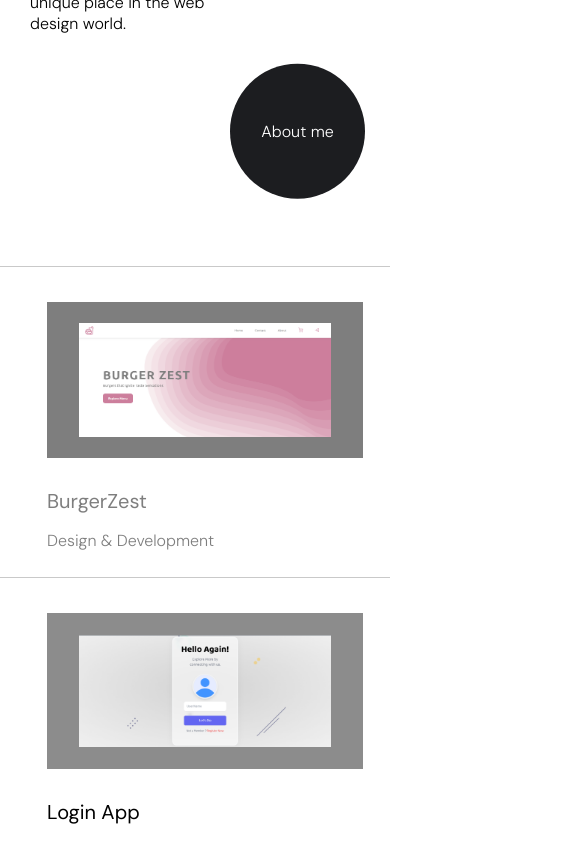
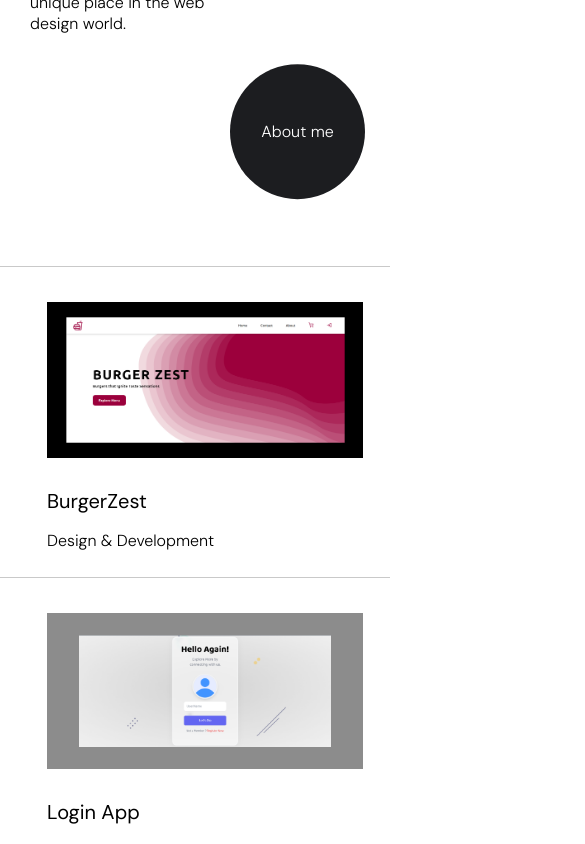
Before and after one commit to codex3616/portfoliofrontend.github.io, a React (Create React App) app: page / in a window 390 px wide. In both pictures the pointer is over the element 195 px from the left and 1644 px from the top of the page. Shown: the part 1222-2066 px from the top of the page, 585 px wide, since content can reach past the window. Built offline with nearby package versions, Linux system fonts and the light colour scheme.

Commit message:
project hover and footer curve

```diff
--- a/src/components/Home/innerComp/Projects/singleProject/styles.module.scss
+++ b/src/components/Home/innerComp/Projects/singleProject/styles.module.scss
@@ -41,7 +41,7 @@
   }
 
   &:hover {
-    opacity: 0.5;
+    opacity: 0.8;
 
     h2 {
       transform: translateX(-10px);
@@ -91,6 +91,11 @@
       flex-direction: column !important;
       gap: 30px;
       align-items: flex-start;
+      &:hover {
+        img {
+          transform: scale(1.1);
+        }
+      }
 
       .text {
         width: 90% !important;
@@ -130,6 +135,7 @@
           width: 80%;
           height: auto;
           object-fit: cover;
+          transition: 0.3s ease-in-out;
         }
       }
     }
@@ -153,7 +159,7 @@
       margin-bottom: -8px;
     }
     &:hover {
-      opacity: 0.5;
+      opacity: 1;
 
       h2 {
         transform: none;
--- a/src/components/Home/innerComp/slidingImages/styles.module.scss
+++ b/src/components/Home/innerComp/slidingImages/styles.module.scss
@@ -83,6 +83,8 @@
 }
 @media (max-width: 520px) {
   .slidingImages {
+    overflow: hidden;
+    padding-bottom: 1rem;
     .slider {
       width: 190vw;
       left: -40vw;
```
